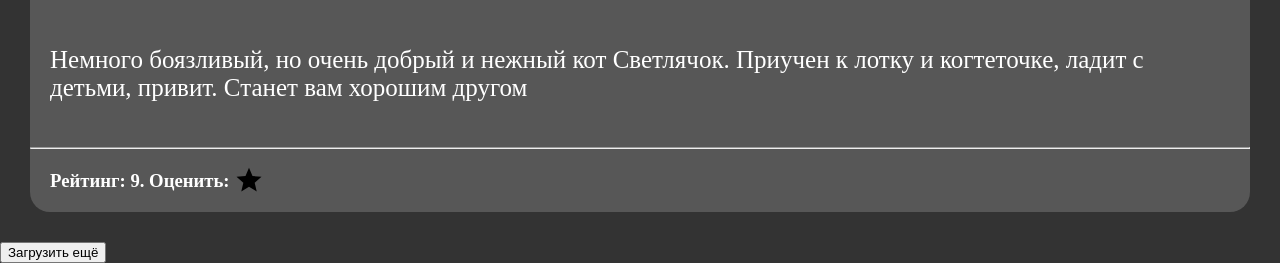
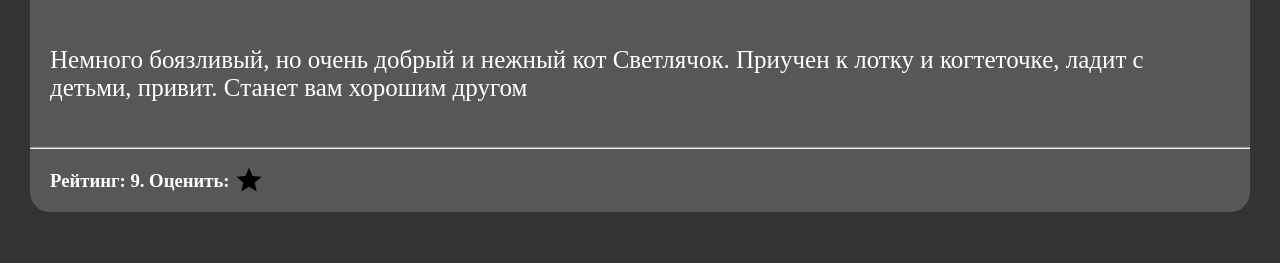
Before and after one commit to NeSoLeK/KT2_JavaScript_Dom, a plain HTML site: page index.html in a window 1280 px wide. Shown: the part 5827-6090 px from the top of the page. After the commit the page ends 6069 px from the top, so only its background shows below. Drawn offline with Linux system fonts and the light colour scheme.

Commit message:
Update index.html

```diff
--- a/index.html
+++ b/index.html
@@ -15,10 +15,6 @@
 
 
     </div>
-    <div class = "btn_next_block">
-        <button class = "btn_next" onclick="getPersonID()">Загрузить ещё</button>
-    </div>
-
 
     <script type = "module" src="./js/app.js">
 
```
